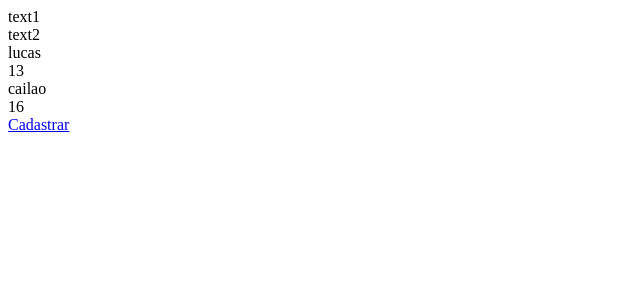
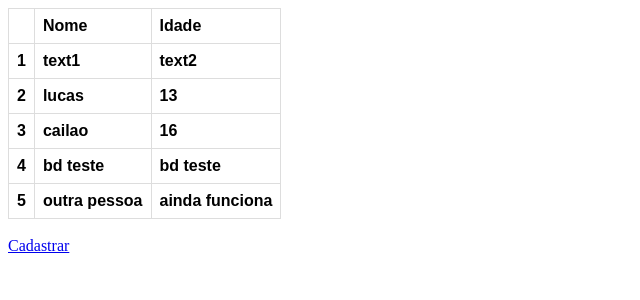
Before and after one commit to viniciushedler/html, a Flask app: page /listar_pessoas in a window 1280 px wide. Shown: the top 300 px of the page, without its empty margins (0-640 px from the left). Run offline with Flask 2, Linux system fonts and the light colour scheme; lists and menus that the app fills with data are empty.

Commit message:
funciona com arquivo texto. tabela na pagina listar. ultima versao antes da troca por bd (as proximas versoes podem nao ser funcionais)

```diff
--- a/server.py
+++ b/server.py
@@ -43,7 +43,7 @@ def listar_pessoas():
             dados.append(i.split(','))
     for dados_pessoa in dados:
         lista_pessoas.append(Pessoa(dados_pessoa[0], dados_pessoa[1]))
-    return render_template("listar_pessoas.html", lista_pessoas=lista_pessoas)
+    return render_template("listar_pessoas.html", lista_pessoas=lista_pessoas, lista_index=range(len(lista_pessoas)))
 
 
 
--- a/static/listar_pessoas.css
+++ b/static/listar_pessoas.css
@@ -0,0 +1,15 @@
+table {
+    font-family: arial, sans-serif;
+    border-collapse: collapse;
+    width: 100%;
+  }
+
+  td, th {
+    border: 1px solid #dddddd;
+    text-align: left;
+    padding: 8px;
+  }
+
+  tr:nth-child(even) {
+    background-color: #dddddd;
+  }
--- a/templates/listar_pessoas.html
+++ b/templates/listar_pessoas.html
@@ -1,19 +1,41 @@
 <!DOCTYPE html>
 <html>
+<style>
+    table {
+        font-family: arial, sans-serif;
+        border-collapse: collapse;
+    }
+
+    td, th {
+        border: 1px solid #dddddd;
+        text-align: left;
+        padding: 8px;
+    }
+</style>
 <head>
     <meta charset="utf-8" />
     <meta http-equiv="X-UA-Compatible" content="IE=edge">
     <title>Page Title</title>
     <meta name="viewport" content="width=device-width, initial-scale=1">
-    <link rel="stylesheet" type="text/css" media="screen" href="listar_pessoas.css" />
+    <!-- <link rel="stylesheet" type="text/css" media="screen" href="listar_pessoas.css" /> -->
 </head>
 <body>
-    {%for pessoa in lista_pessoas:%}
-        {{pessoa.nome}}<br>
-        {{pessoa.idade}}<br>
-    {%endfor%}
+    <table>
+        <tr>
+            <th></th>
+            <th>Nome</th>
+            <th>Idade</th>
+        </tr>
+        {%for index in lista_index:%}
+            <tr>
+                <th>{{index+1}}</th>
+                <th>{{lista_pessoas[index].nome}}</th>
+                <th>{{lista_pessoas[index].idade}}</th>
+            </tr>
+        {%endfor%}
+    </table>
+    <br>
     <a href=form_cadastrar>Cadastrar</a>
-
 
 </body>
 </html>
--- a/valores.txt
+++ b/valores.txt
@@ -1 +1 @@
-text1,text2;lucas,13;cailao,16;
+text1,text2;lucas,13;cailao,16;bd teste,bd teste;outra pessoa,ainda funciona;
```
Also changed, not shown: gbd.py (added, +39 -0 lines).
